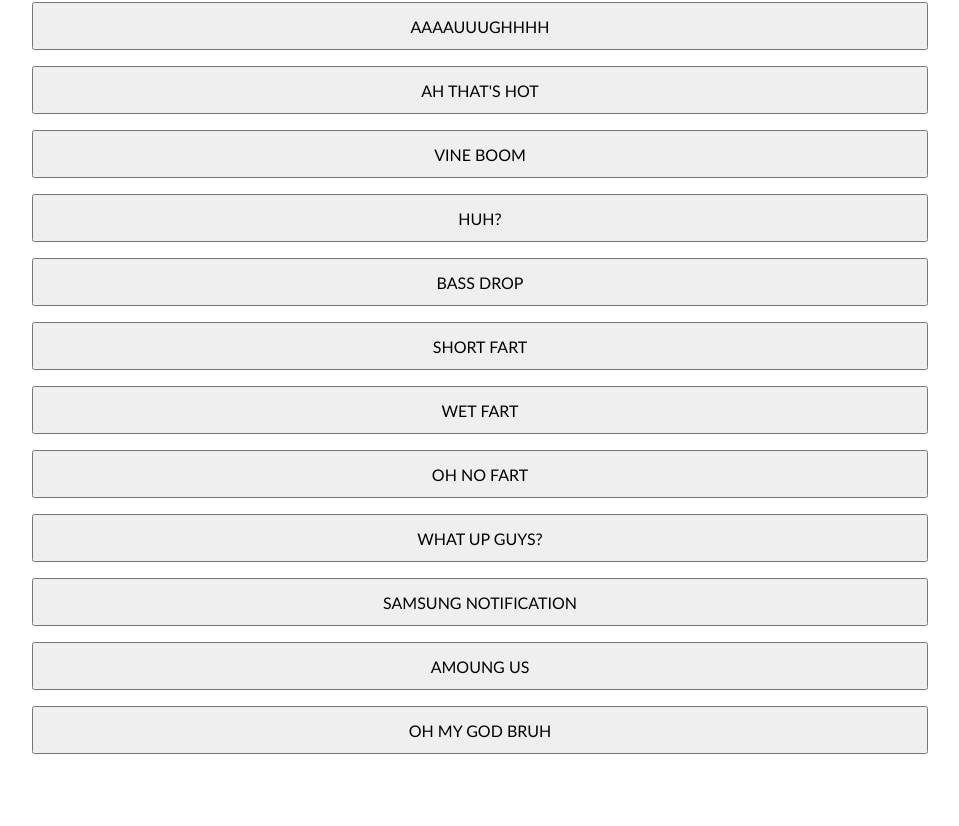
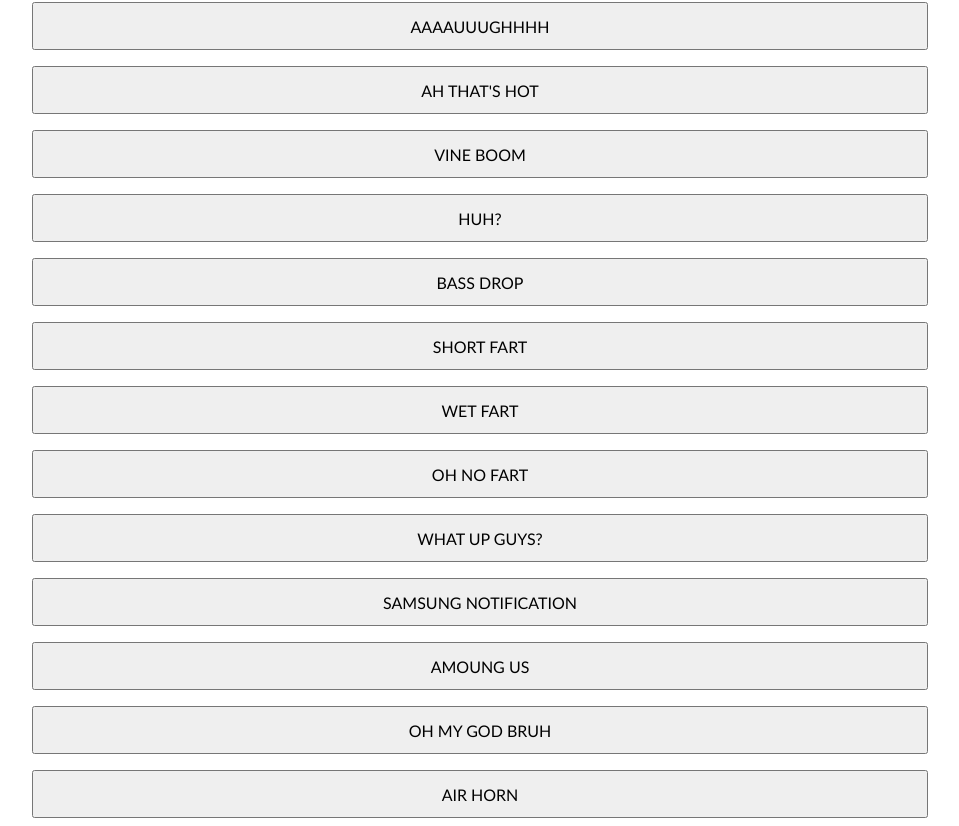
Before and after one commit to iamvetle/sound-effects, a Nuxt app: page / in a window 1280 px wide. Shown: the part 142-968 px from the top of the page, without its empty margins (160-1119 px from the left). Before the commit the page ends 904 px from the top, so only its background shows below. Built offline with nearby package versions, Linux system fonts and the light colour scheme.

Commit message:
Add air horn sound

```diff
--- a/app.vue
+++ b/app.vue
@@ -72,6 +72,10 @@
 			title: "Oh my god bruh",
 			src: "oh-my-god-bruh-oh-hell-naw-man-wtf.mp3",
 		},
+		{
+			title: "Air horn",
+			src: "air-horn.mp3",
+		},
 	];
 
 	useSeoMeta({
```
Also changed, not shown: 2 other files (tests, documents, lock files or other folders).
